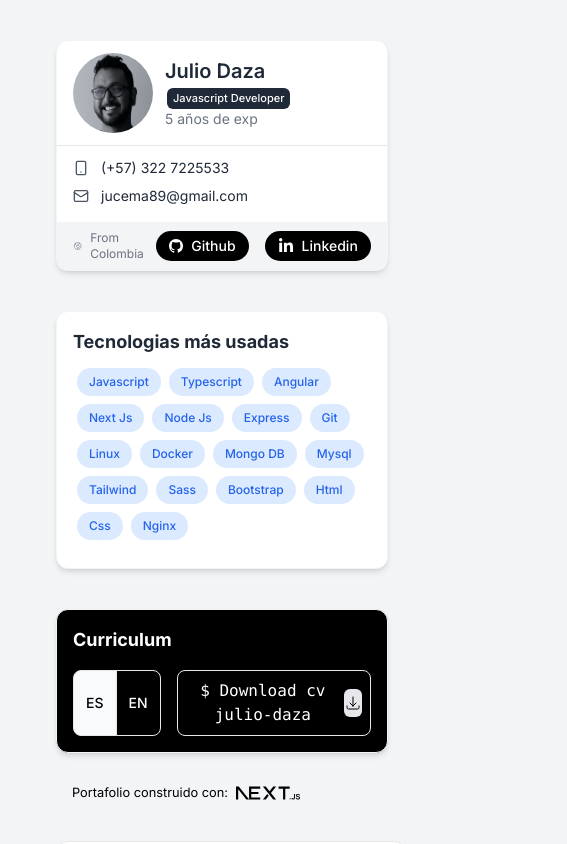
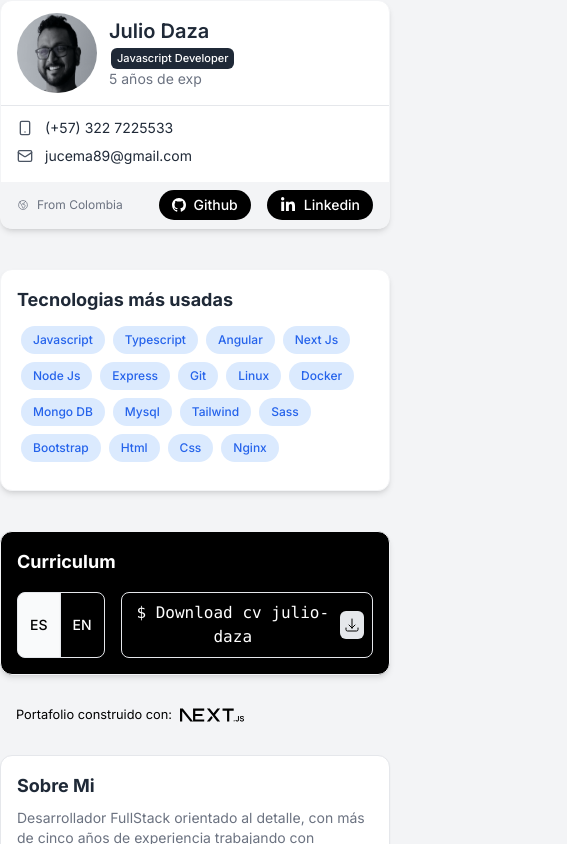
Before and after one commit to Jucema89/web-profile, a Next.js app: page / in a window 390 px wide. Shown: the top 844 px of the page, 567 px wide, since content can reach past the window. Built offline with nearby package versions, Linux system fonts and the light colour scheme.

Commit message:
Start responsive design

```diff
--- a/src/app/components/education/education-cards.tsx
+++ b/src/app/components/education/education-cards.tsx
@@ -10,7 +10,7 @@ export default function EducationCards(){
                 <h3 className="text-lg font-bold text-gray-800 mb-4 dark:text-white">
                 Educacion
                 </h3>
-                <div className="grid grid-cols-2 gap-4">
+                <div className="grid lg:grid-cols-2 md:grid-cols-1 gap-4">
                    {
                     certifications.map((cert) => (
                         <a key={cert.id} className="group my-2 flex flex-col bg-white border shadow-sm rounded-xl hover:shadow-md transition dark:bg-neutral-900 dark:border-neutral-800" href={cert.url} target="_blank">
--- a/src/app/layout.tsx
+++ b/src/app/layout.tsx
@@ -20,10 +20,10 @@ export default function RootLayout({
 }>) {
 
   return (
-    <html lang="en" className="dark">
+    <html lang="es" className="dark">
       <head>
       </head>
-      <body className={inter.className + ' bg-gray-100'}>{children}</body>
+      <body className={inter.className + ' bg-gray-100 overflow-y-auto [&::-webkit-scrollbar]:w-2 [&::-webkit-scrollbar-track]:rounded-full [&::-webkit-scrollbar-track]:bg-gray-100 [&::-webkit-scrollbar-thumb]:rounded-full [&::-webkit-scrollbar-thumb]:bg-gray-300 dark:[&::-webkit-scrollbar-track]:bg-neutral-700 dark:[&::-webkit-scrollbar-thumb]:bg-neutral-500'}>{children}</body>
       <PrelineScript />
     </html>
   );
--- a/src/app/page.tsx
+++ b/src/app/page.tsx
@@ -4,7 +4,7 @@ import About from "./components/about";
 import BagesTechs from "./components/badge-technologies";
 import Curriculum from "./components/curriculum";
 import ProjectCards from "./components/project-cards";
-import { useEffect, useState } from "react";
+import { useState } from "react";
 import ExperienceCards from "./components/experience/experience-cards";
 import EducationCards from "./components/education/education-cards";
 import NextHere from "./next-note";
@@ -31,11 +31,11 @@ export default function Home() {
 
   return (
     <>
-    <div className="max-w-[95rem] mx-10 my-10 px-4 sm:px-6 lg:px-8">
-      <div className="grid md:grid-cols-3 gap-2 md:gap-8 xl:gap-2 md:items-center">
+    <div className="lg:max-w-[95rem] md:max-w-full lg:mx-10 lg:my-10 md:mx-4 md:my-5 md:px-8 lg:px-8">
+      <div className="lg:grid lg:grid-cols-3 md:flex-col  gap-2 md:gap-2 lg:gap-8 md:items-center">
         {/* left section */}
-        <div className="w-full self-start">
-          <Profile />
+        <div className="w-full self-start md:mx-4 md:my-4 lg:mx-0 lg:my-0">
+          < Profile />
           < BagesTechs />
           < Curriculum />
           < NextHere />
```
